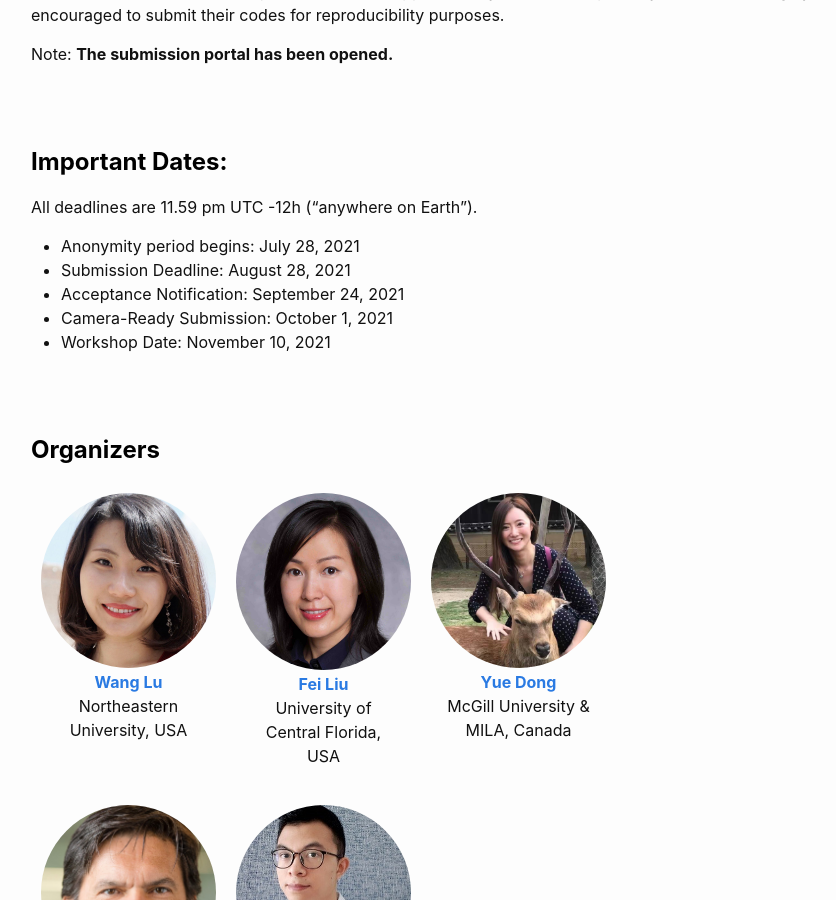
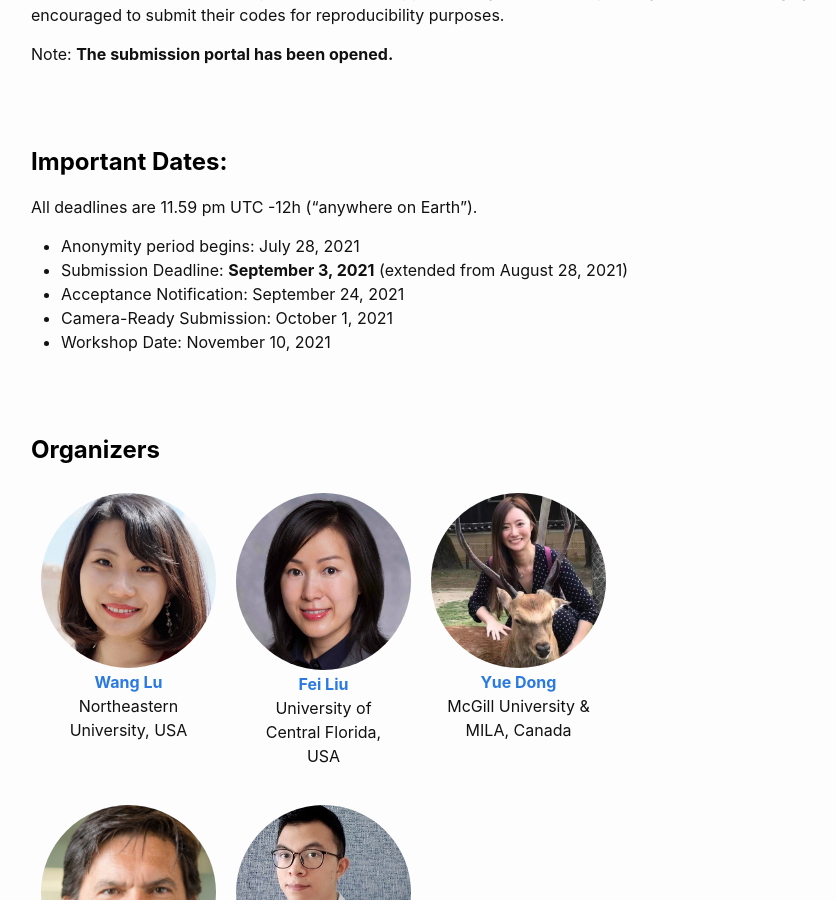
Before and after one commit to newsumm/newsumm.github.io, a Jekyll site: the page built from index.md, in a window 1280 px wide and 900 px high, scrolled down 2074 px. Shown: the whole window, without its empty margins (219-1055 px from the left). Built offline with Jekyll 4.4.1, drawn with Linux system fonts in a browser that asks for light colours.

Commit message:
Update index.md

```diff
--- a/index.md
+++ b/index.md
@@ -70,7 +70,7 @@ Note: <b>The submission portal has been opened. </b>
 All deadlines are 11.59 pm UTC -12h (“anywhere on Earth”).
 
 - Anonymity period begins: July 28, 2021
-- Submission Deadline: August 28, 2021
+- Submission Deadline: **September 3, 2021** (extended from August 28, 2021)
 - Acceptance Notification: September 24, 2021
 - Camera-Ready Submission: October 1, 2021
 - Workshop Date: November 10, 2021
```
